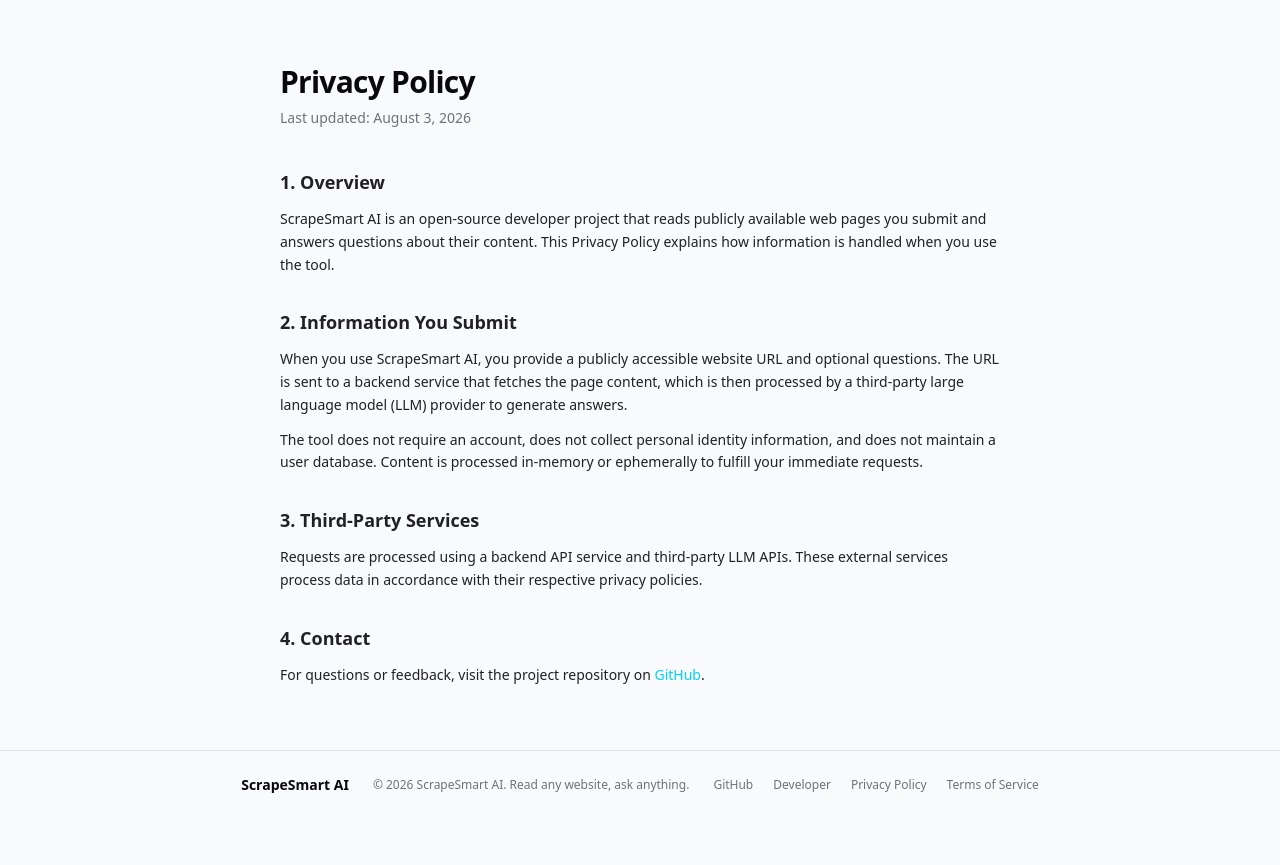
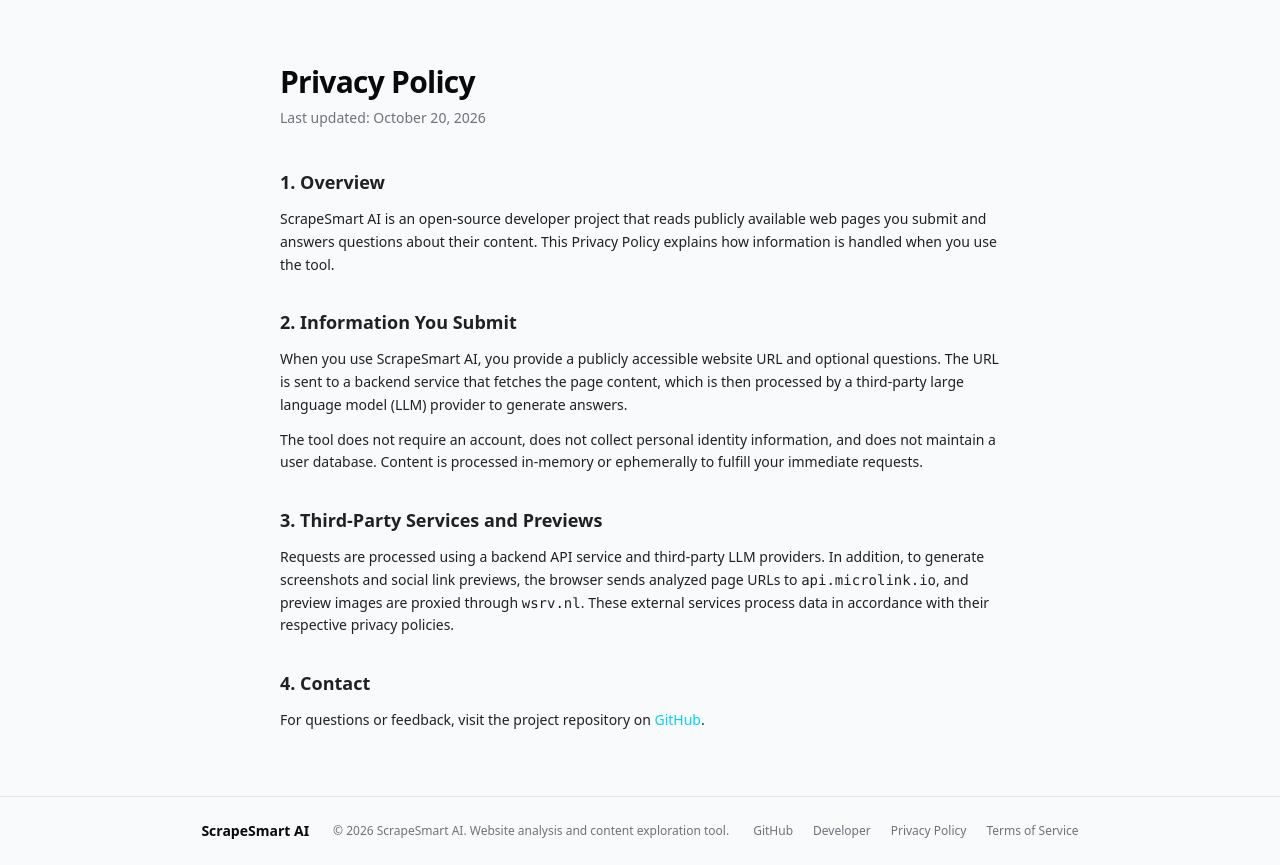
Before and after one commit to aayud22/scrape-smart-ai-chatbot-frontend, a Next.js app: page /privacy in a window 1280 px wide. Before the commit the page ends 819 px from the top, so only its background shows below. Built offline with nearby package versions, Linux system fonts and the light colour scheme; no server answers.

Commit message:
chore: follow-up fixes for dependencies, privacy, and layout

```diff
--- a/app/privacy/page.tsx
+++ b/app/privacy/page.tsx
@@ -25,7 +25,7 @@
     <div className="min-h-screen flex flex-col justify-between">
       <main className="mx-auto w-full max-w-3xl px-6 py-16 flex-1">
         <h1 className="text-3xl font-bold tracking-tight">Privacy Policy</h1>
-        <p className="mt-2 text-sm text-muted-foreground">Last updated: August 3, 2026</p>
+        <p className="mt-2 text-sm text-muted-foreground">Last updated: October 20, 2026</p>
 
         <div className="mt-10 space-y-8 text-sm leading-relaxed text-foreground/90">
           <section className="space-y-3">
@@ -49,15 +49,18 @@
               The tool does not require an account, does not collect personal identity
               information, and does not maintain a user database. Content is processed
               in-memory or ephemerally to fulfill your immediate requests.
+              {/* TODO: verify against backend behavior */}
             </p>
           </section>
 
           <section className="space-y-3">
-            <h2 className="text-lg font-bold">3. Third-Party Services</h2>
+            <h2 className="text-lg font-bold">3. Third-Party Services and Previews</h2>
             <p>
               Requests are processed using a backend API service and third-party LLM
-              APIs. These external services process data in accordance with their respective
-              privacy policies.
+              providers. In addition, to generate screenshots and social link previews,
+              the browser sends analyzed page URLs to <code>api.microlink.io</code>, and
+              preview images are proxied through <code>wsrv.nl</code>. These external services
+              process data in accordance with their respective privacy policies.
             </p>
           </section>
 
--- a/components/HomePageClient.tsx
+++ b/components/HomePageClient.tsx
@@ -3,7 +3,7 @@
 import { ArrowUp } from "lucide-react";
 import { useEffect, useRef, useState, Dispatch, SetStateAction } from "react";
 import { getErrorMessage, postJson } from "@/utils/api";
-import { isValidUrl, cn, normalizeDomainInput } from "@/utils/helpers";
+import { isValidUrl, cn, normalizeDomainInput, makeId } from "@/utils/helpers";
 import { DashboardShell } from "@/components/layout/DashboardShell";
 import { LandingHero } from "@/components/landing/LandingHero";
 import ChatTab from "@/components/tabs/ChatTab";
@@ -121,13 +121,13 @@
   const handleAskQuestion = async (selectedQuestion?: string) => {
     const queryToAsk = (selectedQuestion || question).trim();
     if (!queryToAsk || isLoading) return;
-    const userMsgId = typeof crypto !== "undefined" && crypto.randomUUID ? crypto.randomUUID() : `msg-${Date.now()}-${Math.random()}`;
+    const userMsgId = makeId();
     setChatHistory((prev) => [...prev, { id: userMsgId, role: "user", text: queryToAsk, timestamp: Date.now() }]);
     setIsLoading(true); setQuestion(""); setGeneralError("");
     try {
       const data = await postJson<ChatResponse>("/chat", { url, question: queryToAsk }, "Server connection failed.");
       if (data.status === "success") {
-        const botMsgId = typeof crypto !== "undefined" && crypto.randomUUID ? crypto.randomUUID() : `msg-${Date.now()}-${Math.random()}`;
+        const botMsgId = makeId();
         setChatHistory((prev) => [...prev, { id: botMsgId, role: "bot", text: data.bot_reply, timestamp: Date.now() }]);
       }
     } catch (error) { setGeneralError(getErrorMessage(error, "Server connection failed.")); }
--- a/components/layout/Footer.tsx
+++ b/components/layout/Footer.tsx
@@ -1,4 +1,5 @@
 import React from "react";
+import Link from "next/link";
 
 export function Footer() {
   return (
@@ -7,7 +8,7 @@
         ScrapeSmart AI
       </span>
       <span className="text-xs text-muted-foreground">
-        © 2026 ScrapeSmart AI. Read any website, ask anything.
+        © 2026 ScrapeSmart AI. Website analysis and content exploration tool.
       </span>
       <div className="flex items-center gap-5 text-xs text-muted-foreground">
         <a
@@ -26,18 +27,18 @@
         >
           Developer
         </a>
-        <a
+        <Link
           href="/privacy"
           className="hover:text-foreground transition-colors"
         >
           Privacy Policy
-        </a>
-        <a
+        </Link>
+        <Link
           href="/terms"
           className="hover:text-foreground transition-colors"
         >
           Terms of Service
-        </a>
+        </Link>
       </div>
     </footer>
   );
--- a/components/tabs/MapTab/index.tsx
+++ b/components/tabs/MapTab/index.tsx
@@ -169,7 +169,7 @@
         <button
           type="button"
           onClick={() => setShowPanel(!showPanel)}
-          className="md:hidden fixed bottom-24 right-4 z-50 w-12 h-12 rounded-full bg-primary text-primary-foreground flex items-center justify-center shadow-md active:scale-95 transition-transform focus-visible:ring-2 focus-visible:ring-primary focus-visible:outline-none"
+          className="md:hidden fixed bottom-[calc(4.75rem+env(safe-area-inset-bottom))] right-4 z-50 w-12 h-12 rounded-full bg-primary text-primary-foreground flex items-center justify-center shadow-md active:scale-95 transition-transform focus-visible:ring-2 focus-visible:ring-primary focus-visible:outline-none cursor-pointer"
           aria-label={showPanel ? "Hide directory panel" : "Show directory panel"}
         >
           {showPanel ? (
--- a/components/tabs/SeoTab/index.tsx
+++ b/components/tabs/SeoTab/index.tsx
@@ -53,6 +53,7 @@
   const [isFetchingAdvice, setIsFetchingAdvice] = useState(false);
 
   const [isExporting, setIsExporting] = useState(false);
+  const [exportError, setExportError] = useState<string | null>(null);
   const [isCopied, setIsCopied] = useState(false);
 
   const handleCopyAdvice = () => {
@@ -125,6 +126,7 @@
 
   const handleExportPdf = async () => {
     if (!reportRef.current) return;
+    setExportError(null);
     setIsExporting(true);
     try {
       const html2pdf = (await import("html2pdf.js")).default;
@@ -134,8 +136,9 @@
         jsPDF: { unit: "mm", format: "a4", orientation: "portrait" as const }
       };
       await html2pdf().from(reportRef.current).set(opt).save();
-    } catch (error) {
-      console.error("PDF Export failed:", error);
+    } catch (err: unknown) {
+      console.error("PDF Export failed:", err);
+      setExportError(getErrorMessage(err, "Failed to export PDF report."));
     } finally { setIsExporting(false); }
   };
 
@@ -205,7 +208,8 @@
             <p className="text-xs sm:text-sm text-muted-foreground">Technical analysis of page structure, headings, and meta tags.</p>
           </div>
 
-          <div className="flex items-center gap-2.5 shrink-0">
+          <div className="flex flex-col sm:items-end gap-1.5 shrink-0">
+            <div className="flex items-center gap-2.5">
               <button
                 type="button"
                 onClick={onReAnalyze}
@@ -223,6 +227,12 @@
               >
                 {isExporting ? <div className="animate-spin rounded-full h-3.5 w-3.5 border-2 border-primary border-t-transparent" /> : <Download className="w-3.5 h-3.5" />}
               </button>
+            </div>
+            {exportError && (
+              <p className="text-xs text-red-500 font-medium">
+                {exportError}
+              </p>
+            )}
           </div>
         </div>
       </div>
--- a/components/tabs/SiteMapTab.tsx
+++ b/components/tabs/SiteMapTab.tsx
@@ -90,13 +90,13 @@
       </div>
 
       {/* View Content */}
-      <div className="flex-1 min-h-0 overflow-hidden">
+      <div className="flex-1 min-h-0 overflow-hidden pb-[calc(4.25rem+env(safe-area-inset-bottom))] md:pb-0 flex flex-col">
         {viewMode === "graph" ? (
-          <div className="h-full">
+          <div className="h-full flex-1 min-h-0 relative">
             <MapTab isMapping={false} mapLinksData={mapLinksData} error={null} />
           </div>
         ) : (
-          <div className="h-full overflow-y-auto px-4 md:px-8 py-4">
+          <div className="h-full flex-1 min-h-0 overflow-y-auto px-4 md:px-8 py-4">
             <PagesTab isMapping={false} mapLinksData={mapLinksData} />
           </div>
         )}
--- a/package.json
+++ b/package.json
@@ -10,7 +10,6 @@
   },
   "dependencies": {
     "@xyflow/react": "^12.10.2",
-    "cheerio": "^1.2.0",
     "clsx": "^2.1.1",
     "dagre": "^0.8.5",
     "framer-motion": "^12.38.0",
--- a/utils/helpers.ts
+++ b/utils/helpers.ts
@@ -31,3 +31,10 @@
   }
   return { cleanValue, nextProtocol };
 }
+
+export function makeId(prefix = "msg"): string {
+  if (typeof crypto !== "undefined" && typeof crypto.randomUUID === "function") {
+    return crypto.randomUUID();
+  }
+  return `${prefix}-${Date.now()}-${Math.random().toString(36).slice(2, 9)}`;
+}
```
Also changed, not shown: 2 other files (tests, documents, lock files or other folders). Lines whose indentation alone changed are shown as unchanged.
